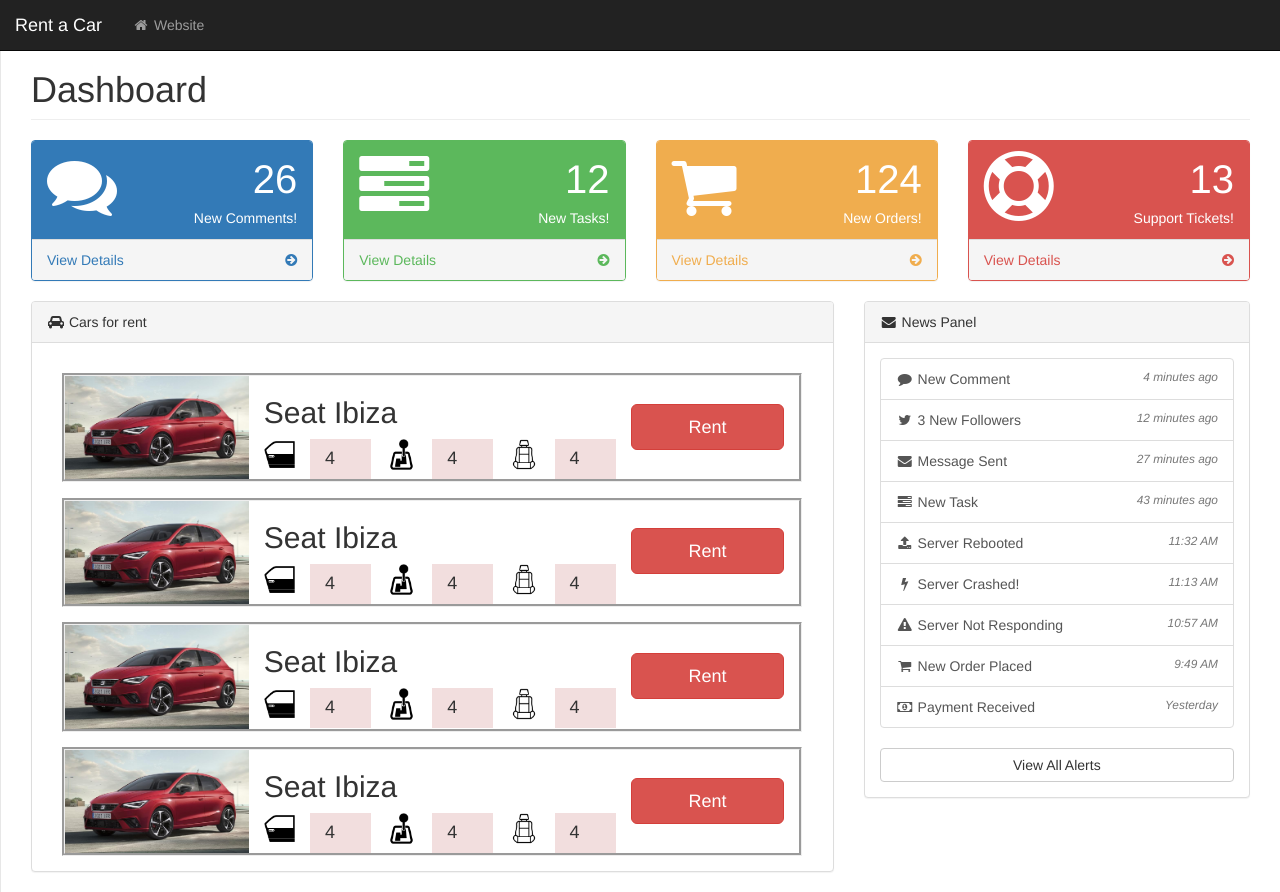
After one commit to MirzaKrupic/RentACarSystem, a PHP site: page /rentacarsystem/homemain.html in a window 1280 px wide. The commit adds this page. Run offline with PHP 8.4, Linux system fonts and the light colour scheme.

Commit message:
car item design added

```diff
--- a/assets/css/startmin.css
+++ b/assets/css/startmin.css
@@ -661,3 +661,27 @@
     color: #fff; /* active text color */
     background-color: #a94442; /* active bg color */
 }
+
+#page-wrapper.mainwrapper{
+  margin: 0;
+}
+
+.fit-image{
+width: 100%;
+object-fit: cover;
+}
+
+.caritem{
+  border-style: groove;
+  margin-left: 2%;
+  margin-right: 2%;
+  margin-top: 2%;
+}
+
+.picturecol{
+  padding: 0px;
+}
+
+.rentbtn{
+  margin-top: 18%;
+}
--- /dev/null
+++ b/homemain.html
@@ -0,0 +1,177 @@
+<!DOCTYPE html>
+<html lang="en">
+    <head>
+        <meta charset="utf-8">
+        <meta http-equiv="X-UA-Compatible" content="IE=edge">
+        <meta name="viewport" content="width=device-width, initial-scale=1">
+        <meta name="description" content="">
+        <meta name="author" content="">
+
+        <title>Startmin - Bootstrap Admin Theme</title>
+
+        <!-- DataTable CSS -->
+        <link href="./assets/css/dataTables/dataTables.bootstrap.css" rel="stylesheet">
+        <link href="./assets/css/dataTables/dataTables.responsive.css" rel="stylesheet">
+
+        <!-- Bootstrap Core CSS -->
+        <link href="./assets/css/bootstrap.min.css" rel="stylesheet">
+
+        <!-- MetisMenu CSS -->
+        <link href="./assets/css/metisMenu.min.css" rel="stylesheet">
+
+        <!-- Timeline CSS -->
+        <link href="./assets/css/timeline.css" rel="stylesheet">
+
+        <!-- Custom CSS -->
+        <link href="./assets/css/startmin.css" rel="stylesheet">
+
+        <!-- Morris Charts CSS -->
+        <link href="./assets/css/morris.css" rel="stylesheet">
+
+        <!-- SPaPP CSS -->
+        <link href="./assets/css/jQuerySPApp.css" rel="stylesheet">
+
+        <!-- Custom Fonts -->
+        <link href="./assets/css/font-awesome.min.css" rel="stylesheet" type="text/css">
+
+        <link href="//cdnjs.cloudflare.com/ajax/libs/toastr.js/latest/css/toastr.min.css" rel="stylesheet" type="text/css">
+
+
+        <!-- HTML5 Shim and Respond.js IE8 support of HTML5 elements and media queries -->
+        <!-- WARNING: Respond.js doesn't work if you view the page via file:// -->
+        <!--[if lt IE 9]>
+        <script src="https://cdnjs.cloudflare.com/ajax/libs/html5shiv/3.7.3/html5shiv.min.js"></script>
+        <script src="https://cdnjs.cloudflare.com/ajax/libs/respond.js/1.4.2/respond.min.js"></script>
+        <![endif]-->
+    </head>
+    <body>
+
+        <div id="wrapper">
+
+            <!-- Navigation -->
+            <nav class="navbar navbar-inverse navbar-fixed-top" role="navigation">
+                <div class="navbar-header">
+                    <a class="navbar-brand" href="index.html">Rent a Car</a>
+                </div>
+
+                <button type="button" class="navbar-toggle" data-toggle="collapse" data-target=".navbar-collapse">
+                    <span class="sr-only">Toggle navigation</span>
+                    <span class="icon-bar"></span>
+                    <span class="icon-bar"></span>
+                    <span class="icon-bar"></span>
+                </button>
+
+                <ul class="nav navbar-nav navbar-left navbar-top-links">
+                    <li><a href="#"><i class="fa fa-home fa-fw"></i> Website</a></li>
+                </ul>
+
+                <ul class="nav navbar-right navbar-top-links">
+                    <li class="dropdown hidden">
+                        <a class="dropdown-toggle" data-toggle="dropdown" href="#">
+                            <i class="fa fa-user fa-fw"></i> secondtruth <b class="caret"></b>
+                        </a>
+                        <ul class="dropdown-menu dropdown-user">
+                            <li><a href="#"><i class="fa fa-user fa-fw"></i> User Profile</a>
+                            </li>
+                            <li><a href="#"><i class="fa fa-gear fa-fw"></i> Settings</a>
+                            </li>
+                            <li class="admin-stuff">
+                              <a href="admin.html"><i class="fa fa-users fa-fw"></i> Admin Panel</a>
+                            </li>
+                            <li class="divider"></li>
+                            <li><a href="#" onclick="doLogout()"><i class="fa fa-sign-out fa-fw"></i> Logout</a>
+                            </li>
+                        </ul>
+                    </li>
+                </ul>
+                <!-- /.navbar-top-links -->
+
+                <div class="navbar-default sidebar hidden" role="navigation">
+                    <div class="sidebar-nav navbar-collapse">
+                        <ul class="nav" id="side-menu">
+                            <li class="sidebar-search">
+                                <div class="input-group custom-search-form">
+                                    <input type="text" class="form-control" placeholder="Search...">
+                                    <span class="input-group-btn">
+                                        <button class="btn btn-primary" type="button">
+                                            <i class="fa fa-search"></i>
+                                        </button>
+                                </span>
+                                </div>
+                                <!-- /input-group -->
+                            </li>
+                            <li>
+                                <a href="#dashboard" class="active"><i class="fa fa-dashboard fa-fw"></i> Dashboard</a>
+                            </li>
+                            <li>
+                                <a href="#tables"><i class="fa fa-table fa-fw"></i> Tables</a>
+                            </li>
+                            <li>
+                                <a href="#company-cars"><i class="fa fa-table fa-fw"></i> Company Cars</a>
+                            </li>
+                            <li>
+                                <a href="#notifications"><i class="fa fa-table fa-fw"></i> Notifications</a>
+                            </li>
+                            <li class="admin-stuff">
+                              <a href="admin.html"><i class="fa fa-users fa-fw"></i> Admin Panel</a>
+                            </li>
+                        </ul>
+                    </div>
+                </div>
+            </nav>
+
+            <main id="jqueryspapp" role="main">
+              <section id="mainhome" data-load="main.html" ></section>
+              <section id="dashboard" data-load="dashboard.html" ></section>
+              <section id="tables" data-load="tables.html" ></section>
+              <section id="notifications" data-load="notifications.html" ></section>
+              <section id="company-cars" data-load="company-cars.html" ></section>
+            </main>
+
+        </div>
+        <!-- /#wrapper -->
+
+        <!-- jQuery -->
+        <script src="./assets/js/jquery.min.js"></script>
+
+        <!-- Bootstrap Core JavaScript -->
+        <script src="./assets/js/bootstrap.min.js"></script>
+
+        <!-- Metis Menu Plugin JavaScript -->
+        <script src="./assets/js/metisMenu.min.js"></script>
+
+        <!-- SPaPP JS -->
+        <script src="./assets/js/jQuerySPApp.js"></script>
+
+        <!-- Morris Charts JavaScript
+        <script src="./assets/js/raphael.min.js"></script>
+        <script src="./assets/js/morris.min.js"></script>
+        <script src="./assets/js/morris-data.js"></script> -->
+
+        <!-- Custom Theme JavaScript -->
+        <script src="./assets/js/startmin.js"></script>
+        <script src="./assets/js/utils.js"></script>
+        <script src="./assets/js/restClient.js"></script>
+        <script src="./assets/js/controllers/cars.js"></script>
+        <script src="./assets/js/dataTables/jquery.dataTables.min.js"></script>
+        <script src="./assets/js/dataTables/dataTables.bootstrap.min.js"></script>
+        <script src="//cdnjs.cloudflare.com/ajax/libs/toastr.js/latest/toastr.min.js"></script>
+        <script src="//cdn.jsdelivr.net/npm/jquery-validation@1.19.3/dist/jquery.validate.min.js"></script>
+
+        <script type="text/javascript">
+          $(document).ready(function() {
+            var app = $.jQuerySPApp({defaultView  : "mainhome"}); // initialize
+
+            // define routes
+            app.route({view: 'mainhome', load: 'main.html' });
+            app.route({view: 'dasboard', load: 'dasboard.html' });
+            app.route({view: 'tables', load: 'tables.html' });
+            app.route({view: 'notifications', load: 'notifications.html' });
+            app.route({view: 'company-cars', load: 'company-cars.html', onReady: function() {Car.init()} });
+            // run app
+            app.run();
+          })
+        </script>
+
+    </body>
+</html>
--- /dev/null
+++ b/views/main.html
@@ -0,0 +1,326 @@
+<div id="page-wrapper" class="mainwrapper">
+    <div class="container-fluid">
+        <div class="row">
+            <div class="col-lg-12">
+                <h1 class="page-header">Dashboard</h1>
+            </div>
+            <!-- /.col-lg-12 -->
+        </div>
+        <!-- /.row -->
+        <div class="row">
+            <div class="col-lg-3 col-md-6">
+                <div class="panel panel-primary">
+                    <div class="panel-heading">
+                        <div class="row">
+                            <div class="col-xs-3">
+                                <i class="fa fa-comments fa-5x"></i>
+                            </div>
+                            <div class="col-xs-9 text-right">
+                                <div class="huge">26</div>
+                                <div>New Comments!</div>
+                            </div>
+                        </div>
+                    </div>
+                    <a href="#">
+                        <div class="panel-footer">
+                            <span class="pull-left">View Details</span>
+                            <span class="pull-right"><i class="fa fa-arrow-circle-right"></i></span>
+
+                            <div class="clearfix"></div>
+                        </div>
+                    </a>
+                </div>
+            </div>
+            <div class="col-lg-3 col-md-6">
+                <div class="panel panel-green">
+                    <div class="panel-heading">
+                        <div class="row">
+                            <div class="col-xs-3">
+                                <i class="fa fa-tasks fa-5x"></i>
+                            </div>
+                            <div class="col-xs-9 text-right">
+                                <div class="huge">12</div>
+                                <div>New Tasks!</div>
+                            </div>
+                        </div>
+                    </div>
+                    <a href="#">
+                        <div class="panel-footer">
+                            <span class="pull-left">View Details</span>
+                            <span class="pull-right"><i class="fa fa-arrow-circle-right"></i></span>
+
+                            <div class="clearfix"></div>
+                        </div>
+                    </a>
+                </div>
+            </div>
+            <div class="col-lg-3 col-md-6">
+                <div class="panel panel-yellow">
+                    <div class="panel-heading">
+                        <div class="row">
+                            <div class="col-xs-3">
+                                <i class="fa fa-shopping-cart fa-5x"></i>
+                            </div>
+                            <div class="col-xs-9 text-right">
+                                <div class="huge">124</div>
+                                <div>New Orders!</div>
+                            </div>
+                        </div>
+                    </div>
+                    <a href="#">
+                        <div class="panel-footer">
+                            <span class="pull-left">View Details</span>
+                            <span class="pull-right"><i class="fa fa-arrow-circle-right"></i></span>
+
+                            <div class="clearfix"></div>
+                        </div>
+                    </a>
+                </div>
+            </div>
+            <div class="col-lg-3 col-md-6">
+                <div class="panel panel-red">
+                    <div class="panel-heading">
+                        <div class="row">
+                            <div class="col-xs-3">
+                                <i class="fa fa-support fa-5x"></i>
+                            </div>
+                            <div class="col-xs-9 text-right">
+                                <div class="huge">13</div>
+                                <div>Support Tickets!</div>
+                            </div>
+                        </div>
+                    </div>
+                    <a href="#">
+                        <div class="panel-footer">
+                            <span class="pull-left">View Details</span>
+                            <span class="pull-right"><i class="fa fa-arrow-circle-right"></i></span>
+
+                            <div class="clearfix"></div>
+                        </div>
+                    </a>
+                </div>
+            </div>
+        </div>
+        <!-- /.row -->
+        <div class="row">
+            <div class="col-sm-8">
+              <div class="panel panel-default">
+                <div class="panel-heading">
+                    <i class="fa fa-car fa-fw"></i> Cars for rent
+                </div>
+                <div class="panel-body">
+              <div class="row caritem">
+                <div class="col-sm-3 picturecol ">
+                  <img src="./assets/imgs/ibiza.jpg" alt="Seat ibiza" class="img-responsive fit-image">
+                </div>
+                <div class="col-sm-6 caritemcol">
+                  <div class="row">
+                    <div class="col-sm-12">
+                      <h2>Seat Ibiza</h2>
+                    </div>
+                  </div>
+                  <div class="row">
+                    <div class="col-sm-2">
+                      <img src="./assets/imgs/cardoor.png" alt="number of doors" class="img-responsive fit-image">
+                    </div>
+                    <div class="col-sm-2 bg-danger">
+                      <h4>4</h4>
+                    </div>
+                    <div class="col-sm-2">
+                      <img src="./assets/imgs/carshifter.png" alt="number of gears" class="img-responsive fit-image">
+                    </div>
+                    <div class="col-sm-2 bg-danger">
+                      <h4>4</h4>
+                    </div>
+                    <div class="col-sm-2">
+                      <img src="./assets/imgs/carseat.png" alt="number of seats" class="img-responsive fit-image">
+                    </div>
+                    <div class="col-lg-2 bg-danger">
+                      <h4>4</h4>
+                    </div>
+                  </div>
+                </div>
+                  <div class="col-sm-3">
+                    <button type="button" class="btn rentbtn btn-danger btn-lg btn-block align-bottom">Rent</button>
+                </div>
+                </div>
+                <div class="row caritem">
+                  <div class="col-sm-3 picturecol ">
+                    <img src="./assets/imgs/ibiza.jpg" alt="Seat ibiza" class="img-responsive fit-image">
+                  </div>
+                  <div class="col-sm-6 caritemcol">
+                    <div class="row">
+                      <div class="col-sm-12">
+                        <h2>Seat Ibiza</h2>
+                      </div>
+                    </div>
+                    <div class="row">
+                      <div class="col-sm-2">
+                        <img src="./assets/imgs/cardoor.png" alt="number of doors" class="img-responsive fit-image">
+                      </div>
+                      <div class="col-sm-2 bg-danger">
+                        <h4>4</h4>
+                      </div>
+                      <div class="col-sm-2">
+                        <img src="./assets/imgs/carshifter.png" alt="number of gears" class="img-responsive fit-image">
+                      </div>
+                      <div class="col-sm-2 bg-danger">
+                        <h4>4</h4>
+                      </div>
+                      <div class="col-sm-2">
+                        <img src="./assets/imgs/carseat.png" alt="number of seats" class="img-responsive fit-image">
+                      </div>
+                      <div class="col-lg-2 bg-danger">
+                        <h4>4</h4>
+                      </div>
+                    </div>
+                  </div>
+                    <div class="col-sm-3">
+                      <button type="button" class="btn rentbtn btn-danger btn-lg btn-block align-bottom">Rent</button>
+                  </div>
+                  </div>
+                  <div class="row caritem">
+                    <div class="col-sm-3 picturecol ">
+                      <img src="./assets/imgs/ibiza.jpg" alt="Seat ibiza" class="img-responsive fit-image">
+                    </div>
+                    <div class="col-sm-6 caritemcol">
+                      <div class="row">
+                        <div class="col-sm-12">
+                          <h2>Seat Ibiza</h2>
+                        </div>
+                      </div>
+                      <div class="row">
+                        <div class="col-sm-2">
+                          <img src="./assets/imgs/cardoor.png" alt="number of doors" class="img-responsive fit-image">
+                        </div>
+                        <div class="col-sm-2 bg-danger">
+                          <h4>4</h4>
+                        </div>
+                        <div class="col-sm-2">
+                          <img src="./assets/imgs/carshifter.png" alt="number of gears" class="img-responsive fit-image">
+                        </div>
+                        <div class="col-sm-2 bg-danger">
+                          <h4>4</h4>
+                        </div>
+                        <div class="col-sm-2">
+                          <img src="./assets/imgs/carseat.png" alt="number of seats" class="img-responsive fit-image">
+                        </div>
+                        <div class="col-lg-2 bg-danger">
+                          <h4>4</h4>
+                        </div>
+                      </div>
+                    </div>
+                      <div class="col-sm-3">
+                        <button type="button" class="btn rentbtn btn-danger btn-lg btn-block align-bottom">Rent</button>
+                    </div>
+                    </div>
+                    <div class="row caritem">
+                      <div class="col-sm-3 picturecol ">
+                        <img src="./assets/imgs/ibiza.jpg" alt="Seat ibiza" class="img-responsive fit-image">
+                      </div>
+                      <div class="col-sm-6 caritemcol">
+                        <div class="row">
+                          <div class="col-sm-12">
+                            <h2>Seat Ibiza</h2>
+                          </div>
+                        </div>
+                        <div class="row">
+                          <div class="col-sm-2">
+                            <img src="./assets/imgs/cardoor.png" alt="number of doors" class="img-responsive fit-image">
+                          </div>
+                          <div class="col-sm-2 bg-danger">
+                            <h4>4</h4>
+                          </div>
+                          <div class="col-sm-2">
+                            <img src="./assets/imgs/carshifter.png" alt="number of gears" class="img-responsive fit-image">
+                          </div>
+                          <div class="col-sm-2 bg-danger">
+                            <h4>4</h4>
+                          </div>
+                          <div class="col-sm-2">
+                            <img src="./assets/imgs/carseat.png" alt="number of seats" class="img-responsive fit-image">
+                          </div>
+                          <div class="col-lg-2 bg-danger">
+                            <h4>4</h4>
+                          </div>
+                        </div>
+                      </div>
+                        <div class="col-sm-3">
+                          <button type="button" class="btn rentbtn btn-danger btn-lg btn-block align-bottom">Rent</button>
+                      </div>
+                      </div>
+                      </div>
+              </div>
+              </div>
+              <div class="col-lg-4">
+                  <div class="panel panel-default">
+                      <div class="panel-heading">
+                          <i class="fa fa-envelope fa-fw"></i> News Panel
+                      </div>
+                      <!-- /.panel-heading -->
+                      <div class="panel-body">
+                          <div class="list-group">
+                              <a href="#" class="list-group-item">
+                                  <i class="fa fa-comment fa-fw"></i> New Comment
+                                      <span class="pull-right text-muted small"><em>4 minutes ago</em>
+                                      </span>
+                              </a>
+                              <a href="#" class="list-group-item">
+                                  <i class="fa fa-twitter fa-fw"></i> 3 New Followers
+                                      <span class="pull-right text-muted small"><em>12 minutes ago</em>
+                                      </span>
+                              </a>
+                              <a href="#" class="list-group-item">
+                                  <i class="fa fa-envelope fa-fw"></i> Message Sent
+                                      <span class="pull-right text-muted small"><em>27 minutes ago</em>
+                                      </span>
+                              </a>
+                              <a href="#" class="list-group-item">
+                                  <i class="fa fa-tasks fa-fw"></i> New Task
+                                      <span class="pull-right text-muted small"><em>43 minutes ago</em>
+                                      </span>
+                              </a>
+                              <a href="#" class="list-group-item">
+                                  <i class="fa fa-upload fa-fw"></i> Server Rebooted
+                                      <span class="pull-right text-muted small"><em>11:32 AM</em>
+                                      </span>
+                              </a>
+                              <a href="#" class="list-group-item">
+                                  <i class="fa fa-bolt fa-fw"></i> Server Crashed!
+                                      <span class="pull-right text-muted small"><em>11:13 AM</em>
+                                      </span>
+                              </a>
+                              <a href="#" class="list-group-item">
+                                  <i class="fa fa-warning fa-fw"></i> Server Not Responding
+                                      <span class="pull-right text-muted small"><em>10:57 AM</em>
+                                      </span>
+                              </a>
+                              <a href="#" class="list-group-item">
+                                  <i class="fa fa-shopping-cart fa-fw"></i> New Order Placed
+                                      <span class="pull-right text-muted small"><em>9:49 AM</em>
+                                      </span>
+                              </a>
+                              <a href="#" class="list-group-item">
+                                  <i class="fa fa-money fa-fw"></i> Payment Received
+                                      <span class="pull-right text-muted small"><em>Yesterday</em>
+                                      </span>
+                              </a>
+                          </div>
+                          <!-- /.list-group -->
+                          <a href="#" class="btn btn-default btn-block">View All Alerts</a>
+                      </div>
+                      <!-- /.panel-body -->
+                  </div>
+                  <!-- /.panel -->
+              </div>
+              <!-- /.col-lg-4 -->
+              </div>
+            </div>
+            <!-- /.col-lg-8 -->
+
+        </div>
+        <!-- /.row -->
+    </div>
+    <!-- /.container-fluid -->
+</div>
+<!-- /#page-wrapper -->
```
Also changed, not shown: assets/imgs/cardoor.png (added), assets/imgs/carseat.png (added), assets/imgs/carshifter.png (added), assets/imgs/ibiza.jpg (added), views/ibiza.jpg (added).
